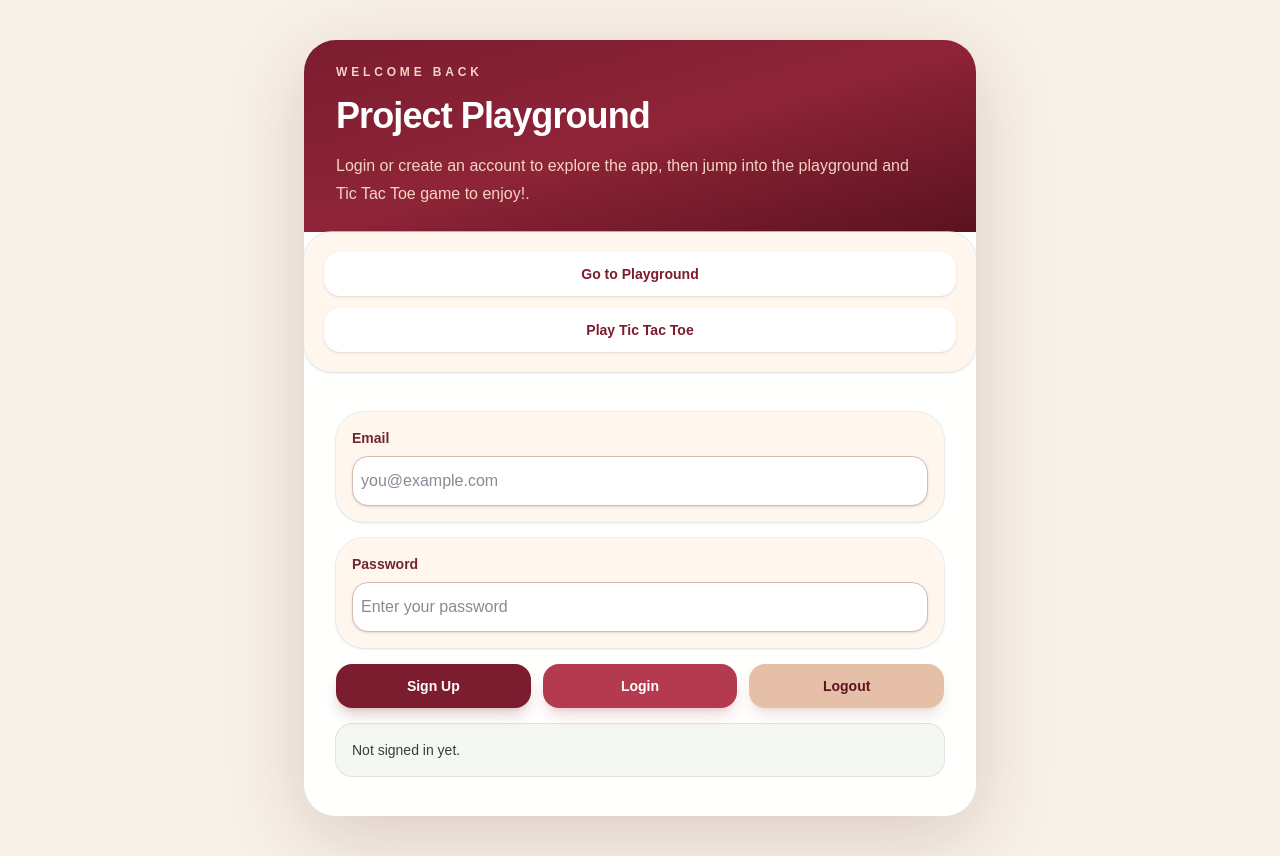
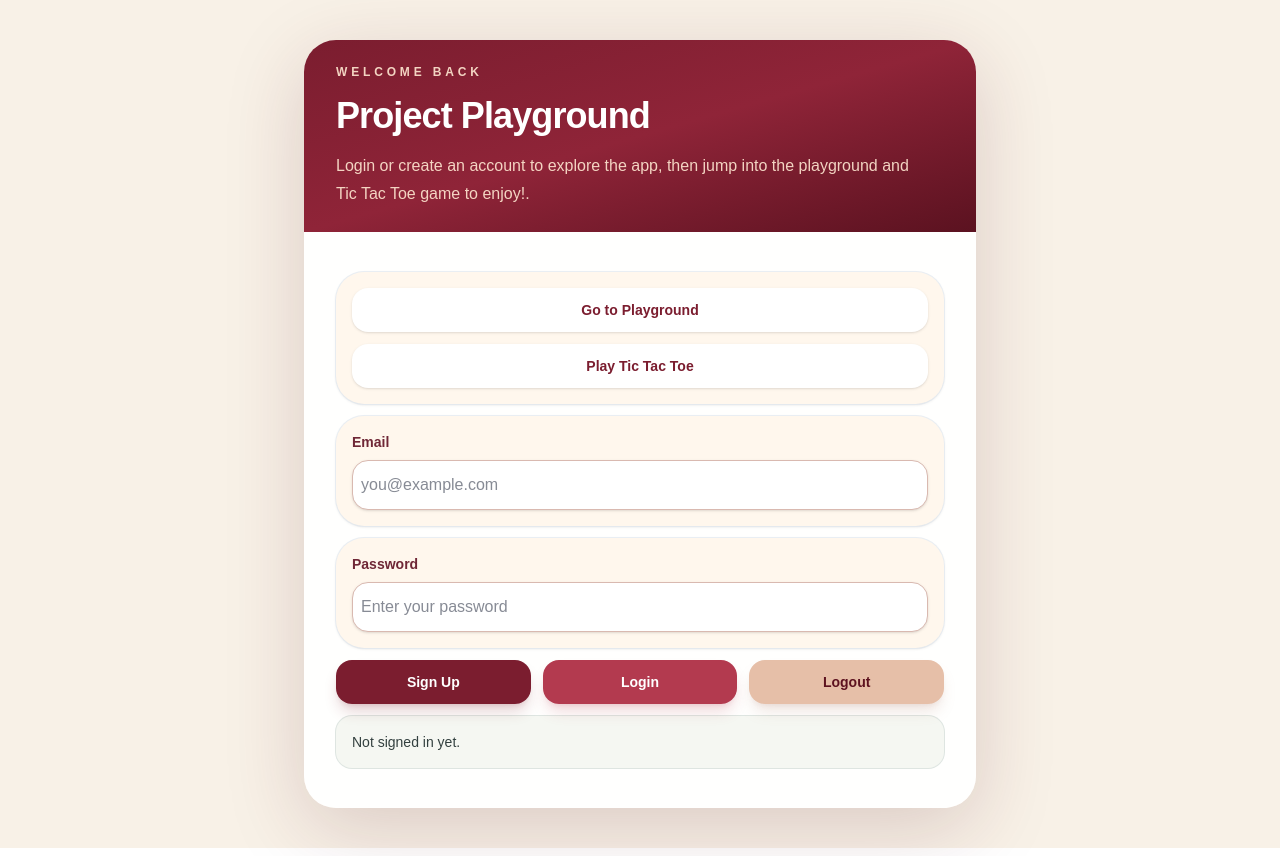
Before and after one commit to raxverse/sms-next-supabase, a Next.js app: page / in a window 1280 px wide. Built offline with nearby package versions, Linux system fonts and the light colour scheme; no server answers.

Commit message:
theme and divs

```diff
--- a/app/page.tsx
+++ b/app/page.tsx
@@ -165,7 +165,8 @@ useEffect(() => {
               Login or create an account to explore the app, then jump into the playground and Tic Tac Toe game to enjoy!.
             </p>
           </div>
-          <div className="grid gap-3 rounded-[1.75rem] bg-[#fff7ed] p-5 shadow-sm ring-1 ring-slate-200/70">
+          <div className="space-y-3 px-4 py-4 sm:px-8 sm:py-10">
+          <div className="grid gap-3 rounded-[1.75rem] bg-[#fff7ed] p-4 shadow-sm ring-1 ring-slate-200/70">
             <Link href="/playground" className="rounded-2xl bg-white px-4 py-3 text-center text-sm font-semibold text-[#7b1d2f] shadow-sm transition hover:bg-[#f8e7dc]/95">
               Go to Playground
             </Link>
@@ -178,9 +179,7 @@ useEffect(() => {
               </Link>
             ) : null}
           </div>
-
-          <div className="space-y-4 px-4 py-6 sm:px-8 sm:py-10">
-            <div className="rounded-[1.75rem] bg-[#fff7ed] p-4 shadow-sm ring-1 ring-slate-200/70">
+          <div className="rounded-[1.75rem] bg-[#fff7ed] p-4 shadow-sm ring-1 ring-slate-200/70">
               <label className="block text-sm font-semibold text-[#6f2736]">Email</label>
               <input
                 className="mt-2 w-full rounded-2xl border border-[#d9b9b0] bg-white px-2 py-3 text-slate-900 shadow-sm outline-none transition focus:border-[#7b1d2f] focus:ring-2 focus:ring-[#7b1d2f]/10"
```
